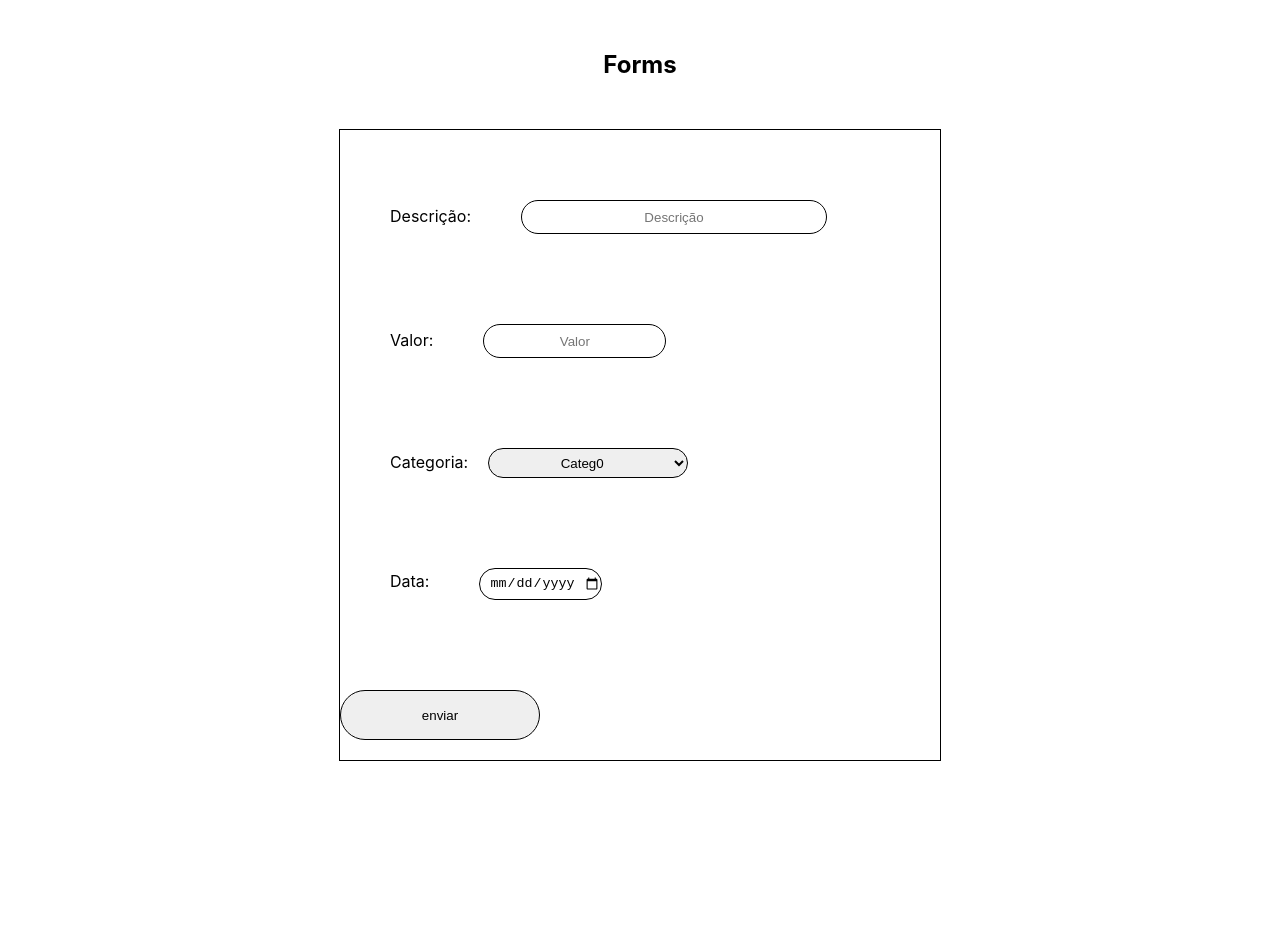
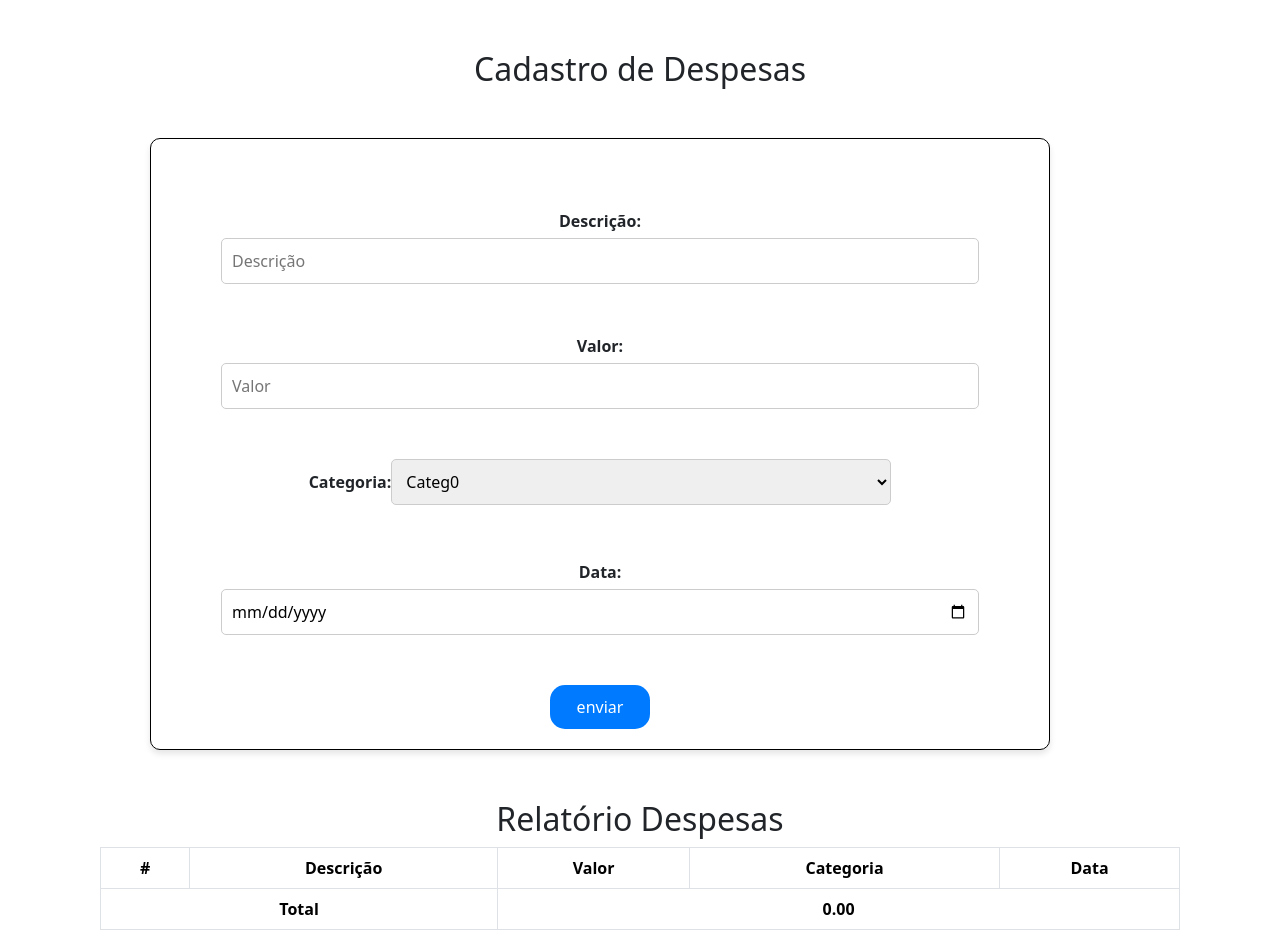
Before and after one commit to MardenAndradee/SistemaGerenciamentoCredito, a React (Create React App) app in the folder Front-end/front/: page / in a window 1280 px wide. Shown: the top 952 px of the page. Before the commit the page ends 811 px from the top, so only its background shows below. Built offline with nearby package versions, Linux system fonts and the light colour scheme.

Commit message:
Add tabela - front

```diff
--- a/Front-end/front/package.json
+++ b/Front-end/front/package.json
@@ -6,7 +6,9 @@
     "@testing-library/jest-dom": "^5.17.0",
     "@testing-library/react": "^13.4.0",
     "@testing-library/user-event": "^13.5.0",
+    "bootstrap": "^5.3.3",
     "react": "^18.3.1",
+    "react-bootstrap": "^2.10.6",
     "react-dom": "^18.3.1",
     "react-scripts": "5.0.1",
     "web-vitals": "^2.1.4"
--- a/Front-end/front/src/App.js
+++ b/Front-end/front/src/App.js
@@ -1,12 +1,23 @@
-import logo from './logo.svg';
+//import logo from './logo.svg';
 import './App.css';
 import MyForm from './Components/MyForm';
+import MyTable from './Components/MyTable';
+import { useState } from 'react';
 
 function App() {
+  const [despesas, setDespesas] = useState([]);
+
+  const adicionarDespesa = (novaDespesa) => {
+    setDespesas((prevDespesas) => [...prevDespesas, novaDespesa]);
+  };
+
   return (
     <div className="App">
-      <h2>Forms</h2>
-      <MyForm></MyForm>
+      <h2>Cadastro de Despesas</h2>
+      <MyForm adicionarDespesa={adicionarDespesa}/>
+
+      <h2>Relatório Despesas</h2>
+      <MyTable despesas={despesas}/>
 
     </div>
   );
--- a/Front-end/front/src/Components/MyForm.css
+++ b/Front-end/front/src/Components/MyForm.css
@@ -1,37 +1,59 @@
+
+
 form{
-    width: 600px;
-    margin: 0 auto;
-    text-align: left;
+    flex-direction: column;
+    gap: 15px;
     border: 1px black solid;
+    background: #fff;
+    padding: 20px;
+    border-radius: 10px;
+    box-shadow: 0 4px 6px rgba(0, 0, 0, 0.1);
+    width: 900px;
+
 }
 
 div{
     margin: 50px;
+
+    flex-wrap: wrap;
+    justify-content: center;
+
+}
+
+.item-form{
+    display: flex;
+    flex-direction: column;
 }
 
 label{
-    margin-right: 50px;
+    font-weight: bold;
+    margin-bottom: 5px;
 }
 
-input, select{
-    margin: 20px;
-    border-radius: 50px;
-    border: 0.1px black solid;
-    height: 30px;
-    margin-left: auto;
-    text-align: center;
-}
-
-.desc{
-    width: 300px;
-}
-
-.btn{
-    width: 200px;
-    height: 50px;
+input, select {
+    padding: 10px;
+    border: 1px solid #ccc;
+    border-radius: 5px;
+    font-size: 14px;
 }
 
 select{
-    margin: 20px;
-    width: 200px;
+    width: 500px;
 }
+
+
+.btnn {
+    padding: 10px;
+    background-color: #007bff;
+    color: #fff;
+    border: none;
+    border-radius: 15px;
+    cursor: pointer;
+    font-size: 16px;
+    text-align: center;
+    width: 100px;
+}
+
+.btnn:hover {
+    background-color: #0056b3;
+}
--- a/Front-end/front/src/Components/MyForm.js
+++ b/Front-end/front/src/Components/MyForm.js
@@ -1,18 +1,29 @@
 import { useState } from 'react'
 import './MyForm.css'
 
-const MyForm = () => {
+const MyForm = ({ adicionarDespesa }) => {
 
     const [desc, setDesc] = useState()
-    const [Valor, setValor] = useState()
+    const [valor, setValor] = useState()
     const[categoria, setCategoria] = useState("")
     const[data, setData] = useState()
+    const [despesas, setDespesas] = useState([]);
 
 
     const handleSubmit = (event) => {
         event.preventDefault();
-        console.log("Enviando form")
-        console.log(desc,Valor,categoria,data)
+
+
+        const novaDespesa = {
+            descricao: desc,
+            valor: parseFloat(valor), // Certificando-se de que o valor é um número
+            categoria: categoria,
+            data: data
+          };
+
+          // Chama a função do componente pai para adicionar a despesa
+    adicionarDespesa(novaDespesa);
+
 
         setDesc("");
         setValor("");
@@ -24,7 +35,7 @@ const MyForm = () => {
 
         <div>
             <form onSubmit={handleSubmit}>
-                <div>
+                <div class='item-form'>
                     <label htmlFor='desc'>Descrição:</label>
                     <input type='text'
                      name='desc'
@@ -33,18 +44,18 @@ const MyForm = () => {
                      onChange={(e) => setDesc(e.target.value)} value={desc}>
                      </input>
                 </div>
-                <div>
+                <div class='item-form'>
                     <label htmlFor='Valor'>Valor:</label>
                     <input type='text'
                      name='Valor'
                       placeholder='Valor'
-                       onChange={(e) => setValor(e.target.value)} value={Valor}>
+                       onChange={(e) => setValor(e.target.value)} value={valor}>
                        </input>
                 </div>
-                <div>
+                <div class='item-form'>
                     <label>
-                        <span>Categoria:</span>
-                        <select name='categoria' onChange={(e) => setCategoria(e.target.value)}>
+                        <span >Categoria:</span>
+                        <select  name='categoria' onChange={(e) => setCategoria(e.target.value)}>
                             <option value='categ0'>Categ0</option>
                             <option value='categ1'>Categ1</option>
                             <option value='categ2'>Categ2</option>
@@ -53,7 +64,7 @@ const MyForm = () => {
                         </select>
                     </label>
                 </div>
-                <div>
+                <div class='item-form'>
                     <label htmlFor='data'>Data:</label>
                     <input type='date'
                      name='data'
@@ -64,7 +75,7 @@ const MyForm = () => {
                 </div>
 
 
-                <input type='submit' value='enviar' class='btn'></input>
+                <input type='submit' value='enviar' class='btnn'></input>
 
             </form>
         </div>
--- /dev/null
+++ b/Front-end/front/src/Components/MyTable.js
@@ -0,0 +1,45 @@
+import { Table } from 'react-bootstrap';
+import 'bootstrap/dist/css/bootstrap.min.css';
+import { useState } from 'react';
+
+const BasicExample = ({despesas}) => {
+
+    const total = despesas.reduce((acc, despesa) => acc + (despesa.valor || 0), 0);
+
+  return (
+    <Table striped bordered hover>
+      <thead>
+        <tr>
+          <th>#</th>
+          <th>Descrição</th>
+          <th>Valor</th>
+          <th>Categoria</th>
+          <th>Data</th>
+        </tr>
+      </thead>
+      <tbody>
+      {despesas.map((despesa, index) => (
+          <tr key={index}>
+            <td>{index + 1}</td>
+            <td>{despesa.descricao}</td>
+            <td>{despesa.valor}</td>
+            <td>{despesa.categoria}</td>
+            <td>{despesa.data}</td>
+          </tr>
+        ))}
+      </tbody>
+      <tfoot>
+          <tr>
+            <td colSpan="2" style={{ fontWeight: 'bold' }}>Total</td>
+            <td style={{ fontWeight: 'bold' }} colSpan="3">
+              {total.toFixed(2)}
+            </td>
+          </tr>
+        </tfoot>
+    </Table>
+
+
+  );
+}
+
+export default BasicExample;
```
Also changed, not shown: Front-end/front/src/Components/MyTable.css (added), 1 other file (tests, documents, lock files or other folders).
